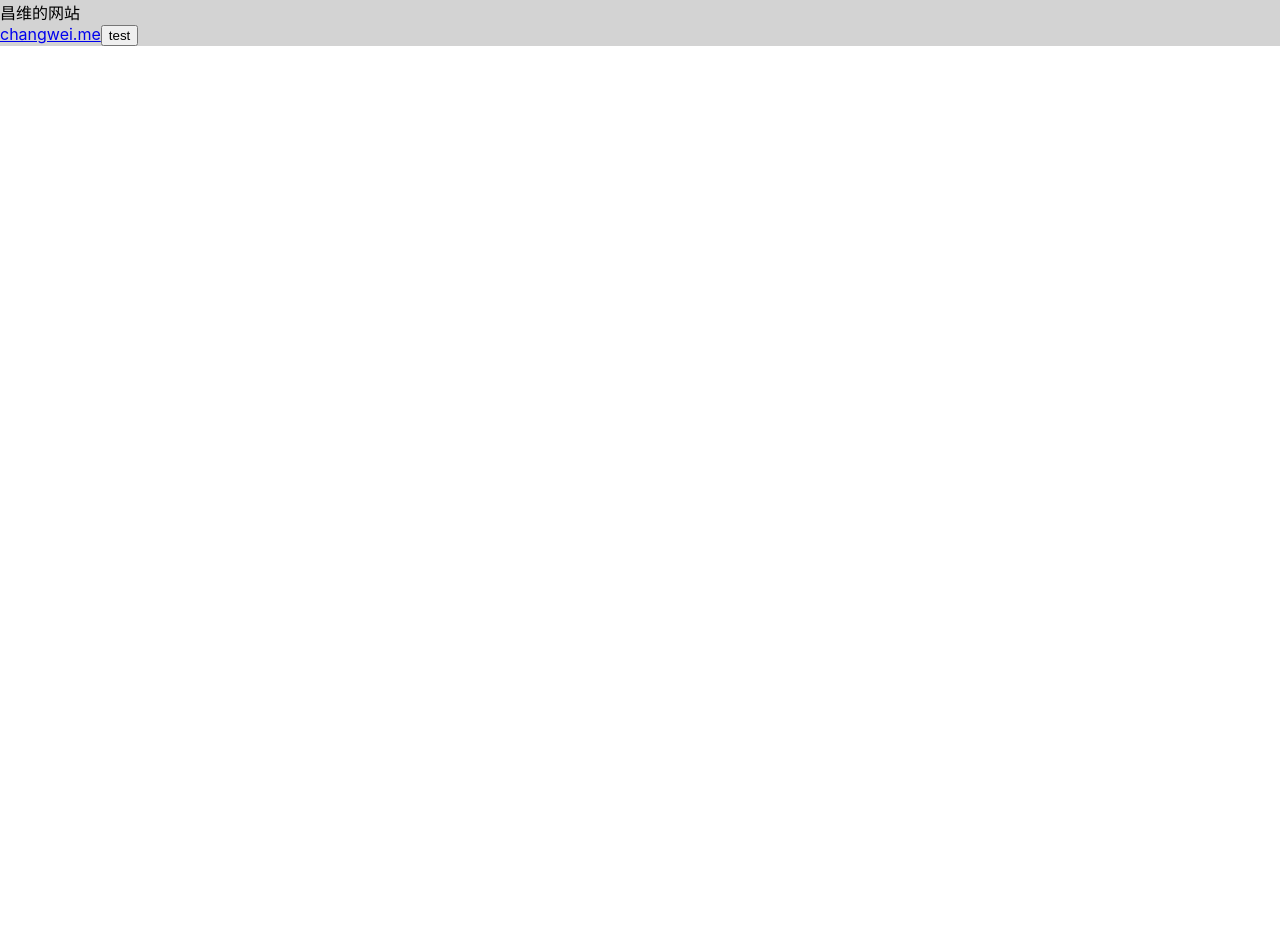
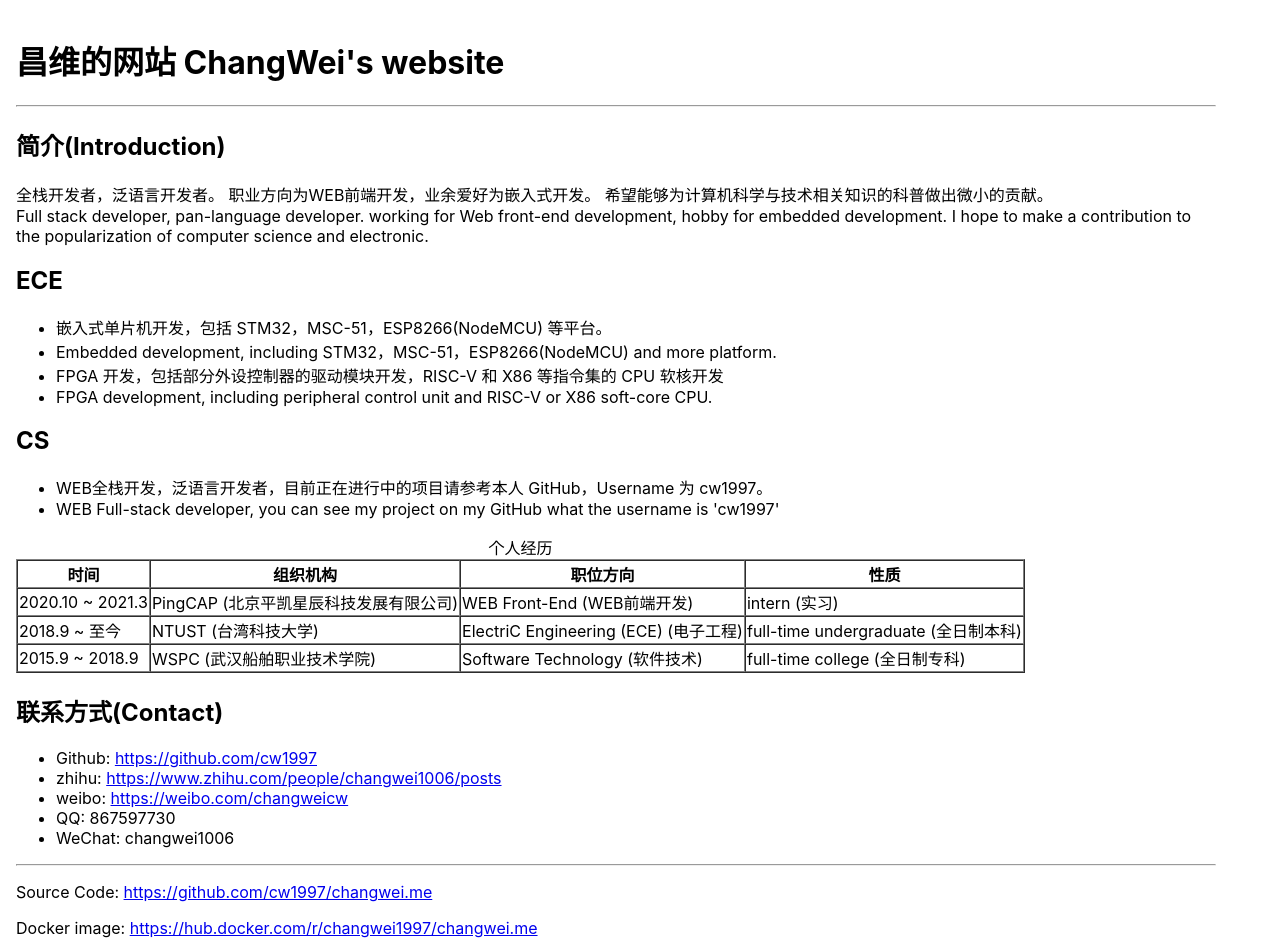
Before and after one commit to cw1997/changwei.me, a React app: page / in a window 1280 px wide. Shown: the top 952 px of the page. Before the commit the page ends 800 px from the top, so only its background shows below. Built offline with nearby package versions, Linux system fonts and the light colour scheme.

Commit message:
update homepage

```diff
--- a/package.json
+++ b/package.json
@@ -36,6 +36,7 @@
     "cross-env": "^7.0.2",
     "css-loader": "^5.0.1",
     "error-overlay-webpack-plugin": "^0.4.1",
+    "file-loader": "^6.2.0",
     "html-webpack-plugin": "^4.5.0",
     "jest": "^26.6.3",
     "mini-css-extract-plugin": "^1.3.1",
@@ -43,6 +44,7 @@
     "react": "^17.0.1",
     "react-dev-utils": "^11.0.0",
     "react-dom": "^17.0.1",
+    "resolve-url-loader": "^3.1.2",
     "sass-loader": "^10.1.0",
     "style-loader": "^2.0.0",
     "url-loader": "^4.1.1",
@@ -55,6 +57,8 @@
   "dependencies": {
     "koa": "^2.13.0",
     "koa-router": "^10.0.0",
-    "koa-static": "^5.0.0"
+    "koa-static": "^5.0.0",
+    "react-helmet": "^6.1.0",
+    "react-intl": "^5.10.6"
   }
 }
--- a/src/App.sass
+++ b/src/App.sass
@@ -1,2 +1 @@
 .App
-  background-color: lightgray
--- a/src/App.tsx
+++ b/src/App.tsx
@@ -1,12 +1,11 @@
 import React from 'react';
 import './App.sass';
+import Home from "./pages/Home/Home";
 
 function App() {
   return (
     <div className="App">
-      <header>昌维的网站</header>
-      <a href="http://changwei.me">changwei.me</a>
-      <button onClick={(event) => alert(1)}>test</button>
+      <Home/>
     </div>
   );
 }
--- /dev/null
+++ b/src/pages/Home/Home.sass
@@ -0,0 +1,27 @@
+
+//$background-image-url: './asset/images/orfeas-green-G5A5ZNjS2tE-unsplash.jpg'
+$background-image-url: "../../images/orfeas-green-G5A5ZNjS2tE-unsplash.jpg"
+
+.Home
+  padding: 1rem
+  max-width: 1200px
+  //display: flex
+  //flex-direction: column
+  //align-items: center
+  //&Background
+  //  position: fixed
+  //  left: 0
+  //  top: 0
+  //  z-index: -99999
+  //  width: 100vw
+  //  height: 100vh
+  //  background:
+  //    image: url($background-image-url)
+  //    size: cover
+  //    //size: 100% 100%
+  //  //color: #000
+  //  //filter: blur(5px)
+  //  filter: brightness(.5)
+  //  //filter: sepia(.5)
+  //&Avatar
+  //  color: #fff
--- /dev/null
+++ b/src/pages/Home/Home.tsx
@@ -0,0 +1,102 @@
+import * as React from 'react';
+
+import "./Home.sass"
+
+
+interface IPropsHome {
+
+}
+
+export default function Home(props: IPropsHome) {
+  return (
+    <div className="Home">
+      {/*<HomeBackground/>*/}
+      {/*<HomeAvatar/>*/}
+      <header>
+        <h1>昌维的网站 ChangWei's website</h1>
+      </header>
+      <hr/>
+      <p>
+        <h2>简介(Introduction)</h2>
+        全栈开发者，泛语言开发者。
+        职业方向为WEB前端开发，业余爱好为嵌入式开发。
+        希望能够为计算机科学与技术相关知识的科普做出微小的贡献。
+        <br/>
+        Full stack developer, pan-language developer.
+        working for Web front-end development, hobby for embedded development.
+        I hope to make a contribution to the popularization of computer science and electronic.
+      </p>
+      <p>
+        <h2>ECE</h2>
+        <ul>
+          <li>嵌入式单片机开发，包括 STM32，MSC-51，ESP8266(NodeMCU) 等平台。</li>
+          <li>Embedded development, including STM32，MSC-51，ESP8266(NodeMCU) and more platform.</li>
+          <li>FPGA 开发，包括部分外设控制器的驱动模块开发，RISC-V 和 X86 等指令集的 CPU 软核开发</li>
+          <li>FPGA development, including peripheral control unit and RISC-V or X86 soft-core CPU.</li>
+        </ul>
+      </p>
+      <p>
+        <h2>CS</h2>
+        <ul>
+          <li>WEB全栈开发，泛语言开发者，目前正在进行中的项目请参考本人 GitHub，Username 为 cw1997。</li>
+          <li>WEB Full-stack developer, you can see my project on my GitHub what the username is 'cw1997'</li>
+        </ul>
+      </p>
+      <p>
+        <table border="1" cellspacing="0">
+          <caption>个人经历</caption>
+          <thead>
+            <tr>
+              <th>时间</th><th>组织机构</th><th>职位方向</th><th>性质</th>
+            </tr>
+            <tr>
+              <td>2020.10 ~ 2021.3</td><td>PingCAP (北京平凯星辰科技发展有限公司)</td><td>WEB Front-End (WEB前端开发)</td><td>intern (实习)</td>
+            </tr>
+            <tr>
+              <td>2018.9 ~ 至今</td><td>NTUST (台湾科技大学)</td><td>ElectriC Engineering (ECE) (电子工程)</td><td>full-time undergraduate (全日制本科)</td>
+            </tr>
+            <tr>
+              <td>2015.9 ~ 2018.9</td><td>WSPC (武汉船舶职业技术学院)</td><td>Software Technology (软件技术)</td><td>full-time college (全日制专科)</td>
+            </tr>
+          </thead>
+        </table>
+      </p>
+      <p>
+        <h2>联系方式(Contact)</h2>
+        <ul>
+          <li>Github: <a href="https://github.com/cw1997">https://github.com/cw1997</a></li>
+          <li>zhihu: <a href="https://www.zhihu.com/people/changwei1006/posts">https://www.zhihu.com/people/changwei1006/posts</a></li>
+          <li>weibo: <a href="https://weibo.com/changweicw">https://weibo.com/changweicw</a></li>
+          <li>QQ: 867597730</li>
+          <li>WeChat: changwei1006</li>
+        </ul>
+      </p>
+      <hr/>
+      <footer>
+        <p>
+          Source Code: <a href="https://github.com/cw1997/changwei.me">https://github.com/cw1997/changwei.me</a>
+        </p>
+        <p>
+          Docker image: <a href="https://hub.docker.com/r/changwei1997/changwei.me">https://hub.docker.com/r/changwei1997/changwei.me</a>
+        </p>
+        <p>
+          Powered by React.js, SSR by React-DOM-Server & koa2, running at CentOS with Docker.
+        </p>
+      </footer>
+    </div>
+  )
+}
+
+//function HomeBackground() {
+//  return (
+//    <div className="HomeBackground"/>
+//  )
+//}
+//
+//function HomeAvatar() {
+//  return (
+//    <div className="HomeAvatar">
+//      img
+//    </div>
+//  )
+//}
--- a/webpack.common.config.js
+++ b/webpack.common.config.js
@@ -15,6 +15,10 @@ module.exports = {
   },
   resolve: {
     extensions: ['.ts', '.tsx', '.js', '.jsx', '.mjs'],
+    alias: {
+      '@': path.resolve(__dirname, 'src'),
+      '@pages': path.resolve(__dirname, 'src', 'pages'),
+    }
   },
   module: {
     rules: [
--- a/webpack.development.config.js
+++ b/webpack.development.config.js
@@ -75,7 +75,20 @@ module.exports = webpackMerge(webpackCommonConfig, {
         }, {
           loader: 'css-loader',
         }, {
-          loader: 'sass-loader'
+          loader: 'sass-loader',
+            // options: { sourceMap: true }
+        },],
+        exclude: '/node_modules/',
+      },
+      {
+        test: /\.(png|jpe?g|gif|svg)(\?.*)?$/,
+        use: [{
+          loader: 'url-loader',
+          options: {
+            //1024 == 1kb, pack to base64 inline url if size <- 10240 bytes
+            limit: 10240,
+            name: path.join(`${fileName}.[ext]`)
+          },
         },],
         exclude: '/node_modules/',
       },
```
Also changed, not shown: src/images/orfeas-green-G5A5ZNjS2tE-unsplash.jpg (added), 1 other file (tests, documents, lock files or other folders).
